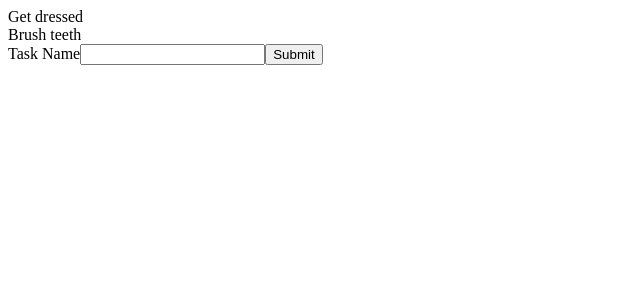
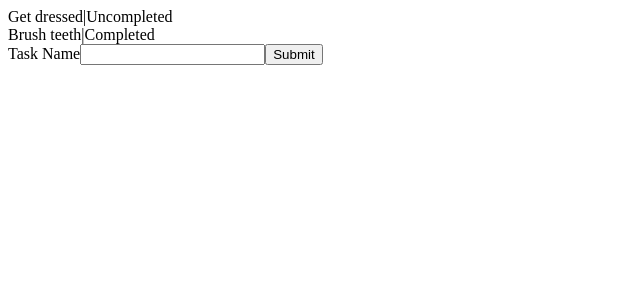
Before and after one commit to bpb54321/task-list, a React (Vite) app: page / in a window 1280 px wide. Shown: the top 300 px of the page, without its empty margins (0-640 px from the left). Built offline with nearby package versions, Linux system fonts and the light colour scheme.

Commit message:
Show completion status.

```diff
--- /dev/null
+++ b/src/components/CompletionStatus.tsx
@@ -0,0 +1,16 @@
+import { CompletionStatus as CompletionStatusEnum } from "@/types/CompletionStatus.ts";
+
+interface CompletionStatusProps {
+  completionStatus: CompletionStatusEnum;
+}
+function CompletionStatus({ completionStatus }: CompletionStatusProps) {
+  return (
+    <span>
+      {completionStatus === CompletionStatusEnum.Uncompleted
+        ? "Uncompleted"
+        : "Completed"}
+    </span>
+  );
+}
+
+export default CompletionStatus;
--- a/src/components/TaskItem.tsx
+++ b/src/components/TaskItem.tsx
@@ -1,3 +1,4 @@
+import CompletionStatus from "@/components/CompletionStatus.tsx";
 import type { Task } from "@/types/Task.ts";
 
 export interface TaskItemProps {
@@ -5,7 +6,12 @@ export interface TaskItemProps {
 }
 
 function TaskItem({ task }: TaskItemProps) {
-  return <div>{task.name}</div>;
+  return (
+    <div>
+      <span>{task.name}</span>|
+      <CompletionStatus completionStatus={task.completionStatus} />
+    </div>
+  );
 }
 
 export default TaskItem;
```
